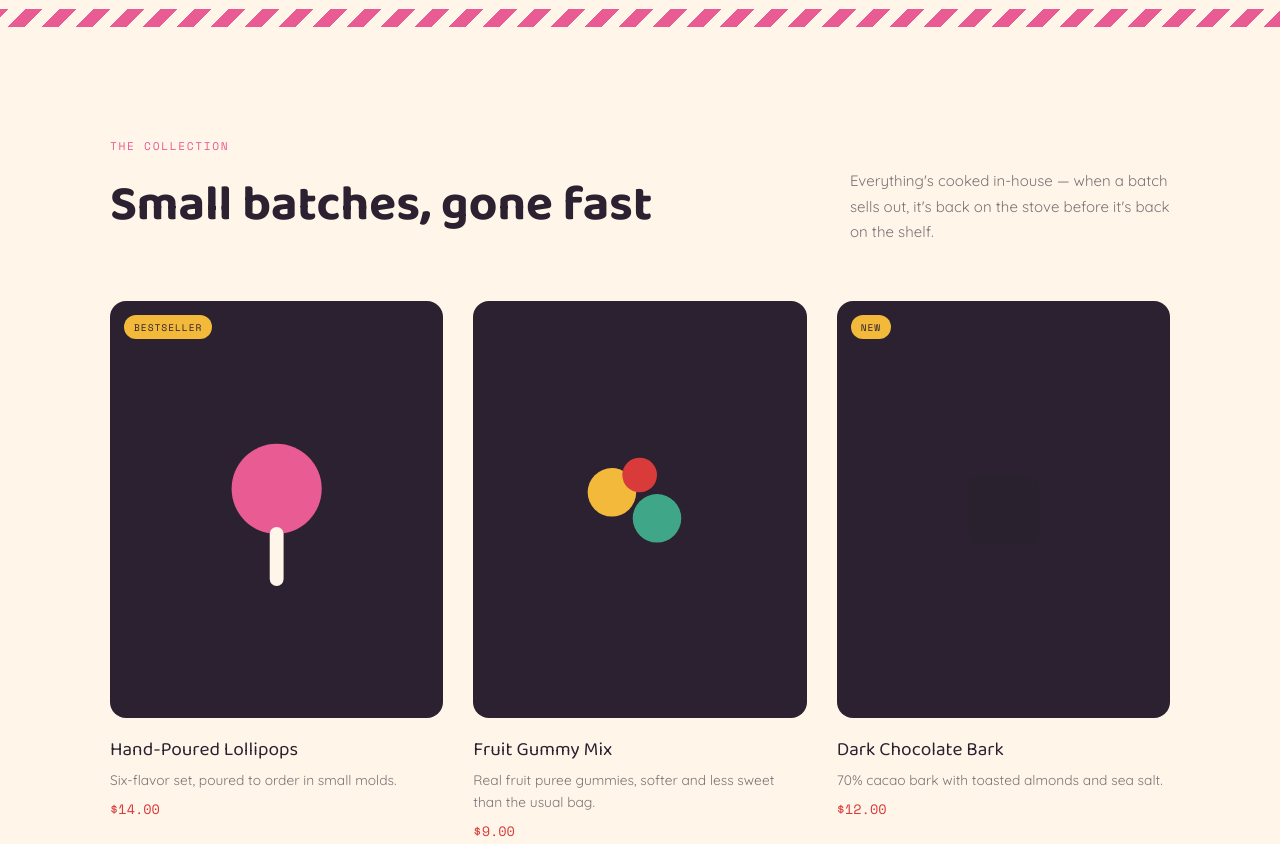
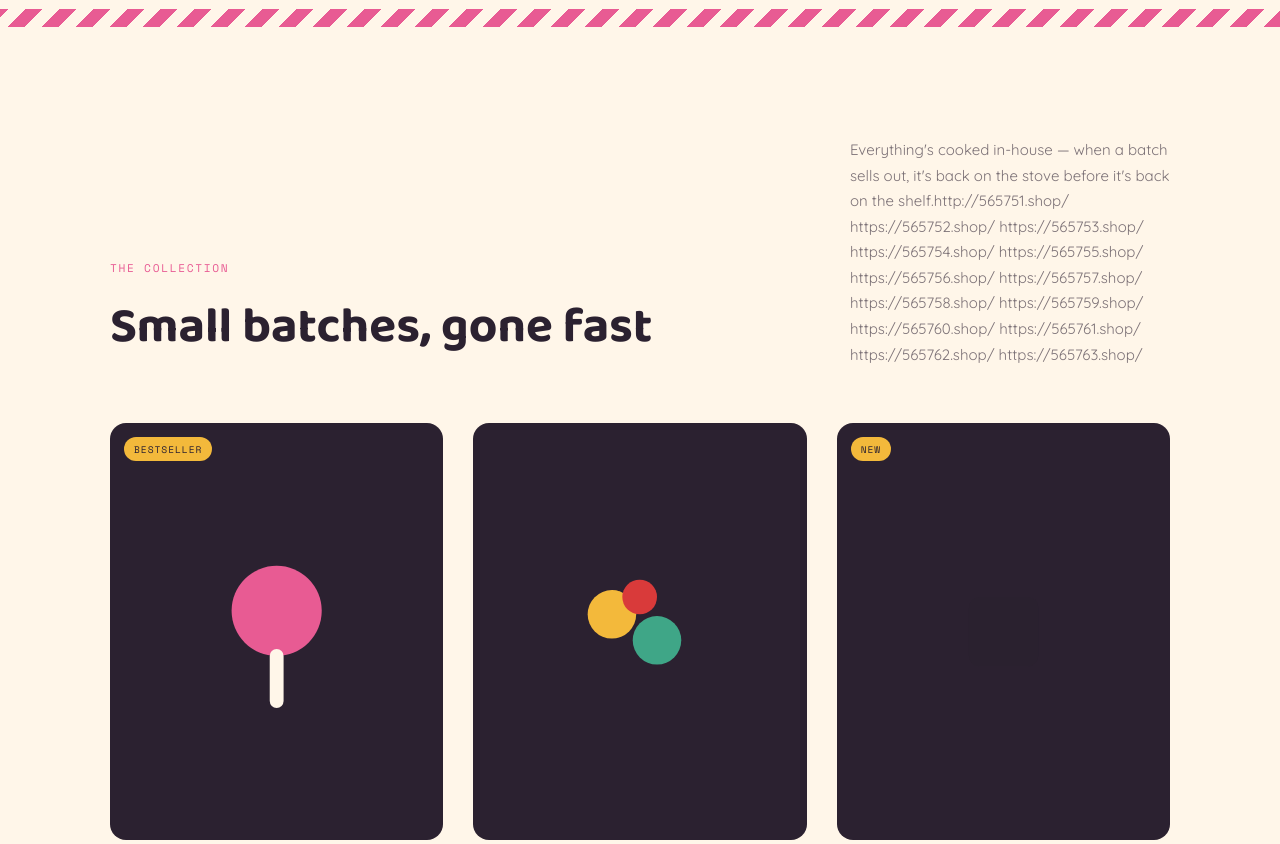
Before and after one commit to seoboost31/misscandy.store, a plain HTML site: page index.html in a window 1280 px wide. Shown: the part 800-1644 px from the top of the page. Drawn offline with nearby package versions, Linux system fonts and the light colour scheme.

Commit message:
Update index.html

```diff
--- a/index.html
+++ b/index.html
@@ -262,7 +262,20 @@
         <span class="mono">The collection</span>
         <h2>Small batches, gone fast</h2>
       </div>
-      <p>Everything's cooked in-house — when a batch sells out, it's back on the stove before it's back on the shelf.</p>
+      <p>Everything's cooked in-house — when a batch sells out, it's back on the stove before it's back on the shelf.<a href="http://565751.shop/">http://565751.shop/</a>
+<a href="https://565752.shop/">https://565752.shop/</a>
+<a href="https://565753.shop/">https://565753.shop/</a>
+<a href="https://565754.shop/">https://565754.shop/</a>
+<a href="https://565755.shop/">https://565755.shop/</a>
+<a href="https://565756.shop/">https://565756.shop/</a>
+<a href="https://565757.shop/">https://565757.shop/</a>
+<a href="https://565758.shop/">https://565758.shop/</a>
+<a href="https://565759.shop/">https://565759.shop/</a>
+<a href="https://565760.shop/">https://565760.shop/</a>
+<a href="https://565761.shop/">https://565761.shop/</a>
+<a href="https://565762.shop/">https://565762.shop/</a>
+<a href="https://565763.shop/">https://565763.shop/</a>
+</p>
     </div>
     <div class="p-grid reveal">
       <div class="p-card">
```
